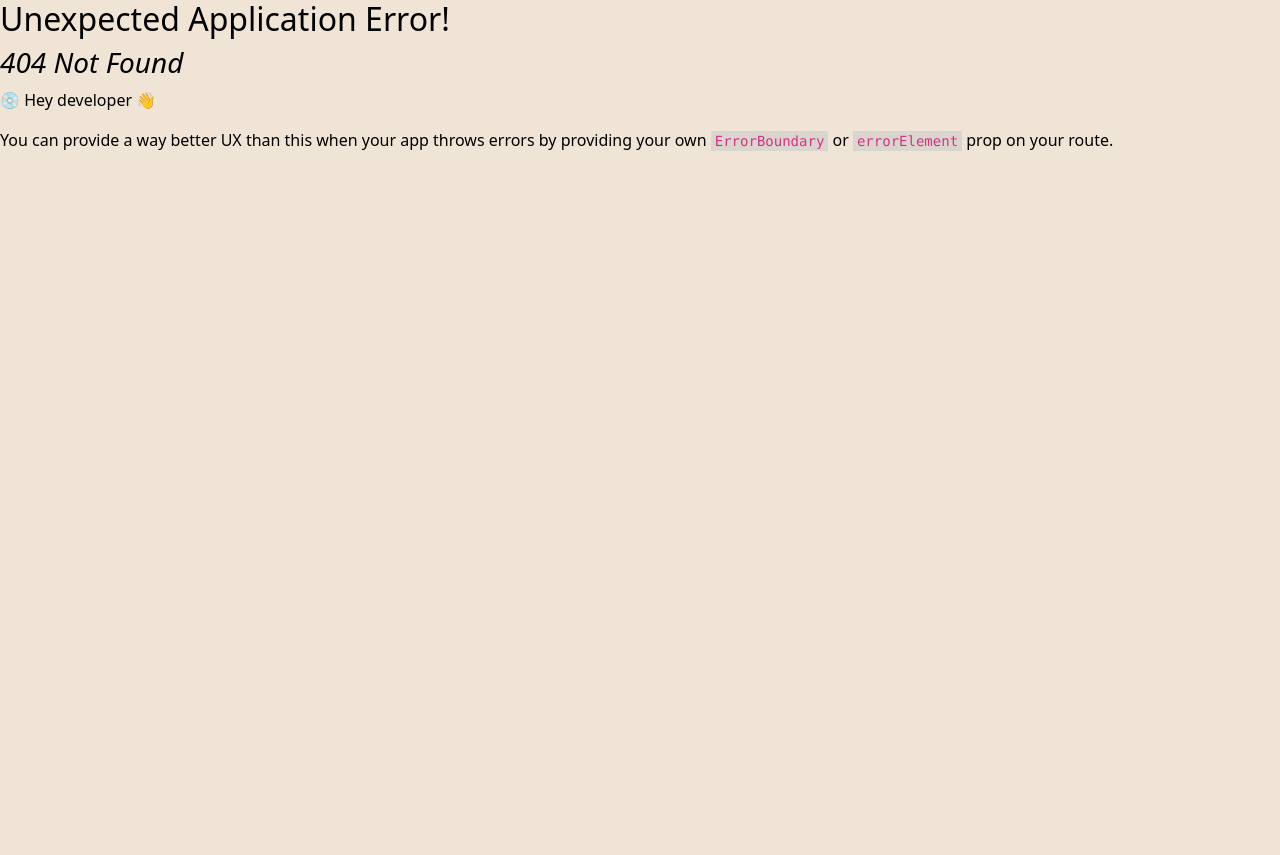
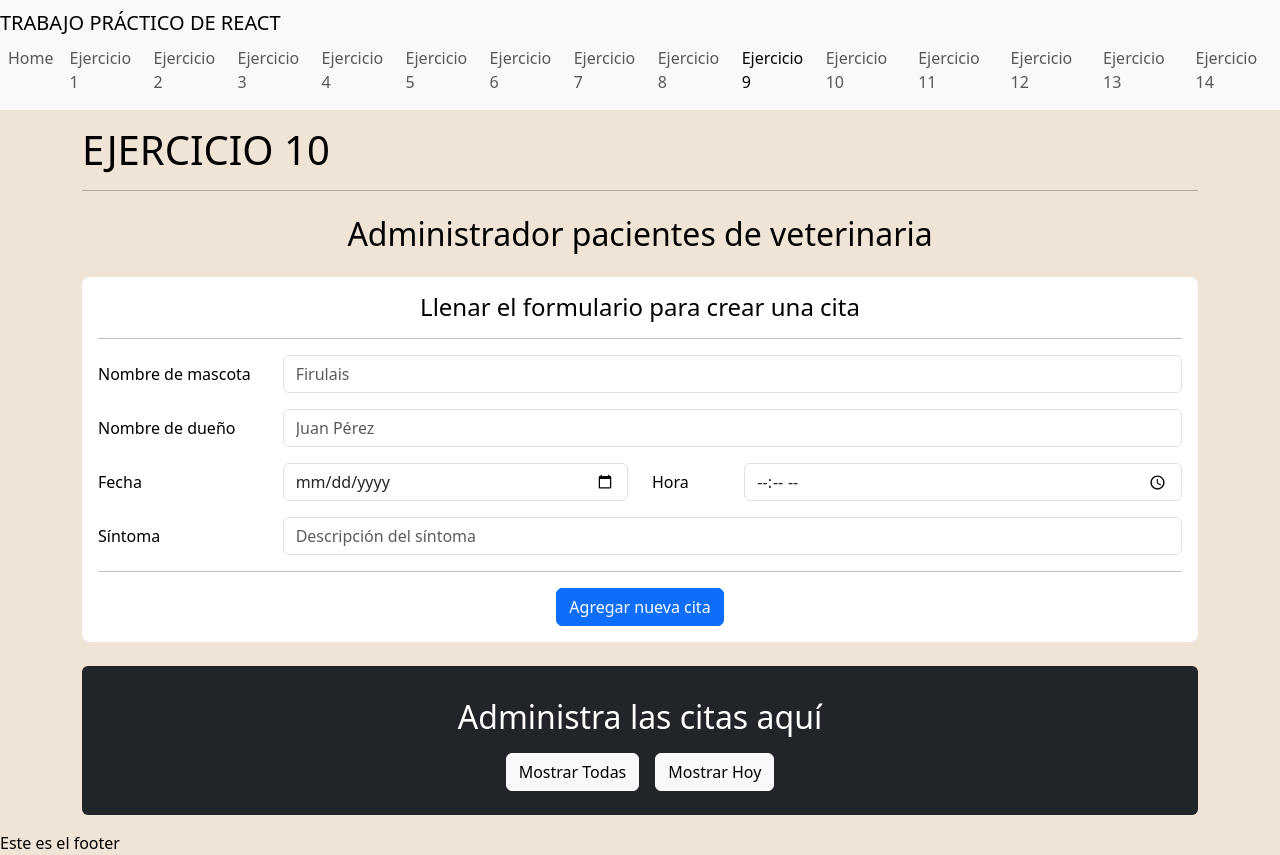
Before and after one commit to mjulietavignoli/TP-REACT, a React (Vite) app: page /ejercicio9 in a window 1280 px wide. Before the commit this address had no page. Before the commit the page ends 800 px from the top, so only its background shows below. Built offline with nearby package versions, Linux system fonts and the light colour scheme.

Commit message:
Avancé con el ejercicio 9, me falta lograr que la lógica para mostrar las citas del día de hoy sea la correcta

```diff
--- /dev/null
+++ b/src/components/ejercicio9/Cita.js
@@ -0,0 +1,9 @@
+export class Cita {
+  constructor(nombreMascota, nombreDueño, fecha, sintomas) {
+    this.codigo = window.self.crypto.randomUUID();
+    this.nombreMascota = nombreMascota;
+    this.nombreDueño = nombreDueño;
+    this.fecha = fecha;
+    this.sintomas = sintomas;
+  }
+}
--- /dev/null
+++ b/src/components/ejercicio9/Fecha.js
@@ -0,0 +1,8 @@
+export class Fecha {
+  constructor(dia, mes, anio, hora) {
+    this.dia = dia;
+    this.mes = mes;
+    this.anio = anio;
+    this.hora = hora;
+  }
+}
--- /dev/null
+++ b/src/components/ejercicio9/card/Card.jsx
@@ -0,0 +1,68 @@
+import PropTypes from 'prop-types';
+
+import Swal from 'sweetalert2';
+
+const Card = (props) => {
+  const { cita, deleteCita } = props;
+
+  const handleDelete = () => {
+    Swal.fire({
+        title: 'Atención',
+        html: `<p>Estás por eliminar la cita del animal <b>${cita.nombreMascota}</b>. Esta acción es irreversible</p>`,
+        icon: 'warning',
+        showCancelButton: true,
+        showConfirmButton: true,
+        confirmButtonText: 'Si, eliminar',
+        confirmButtonColor: 'red',
+        cancelButtonText: 'No',
+    }).then((res)=>{{
+        if(res.isConfirmed){
+            deleteCita(cita.codigo);
+            Swal.fire({
+                title: 'Cita eliminada exitosamente',
+                icon: 'success',
+                showCancelButton: false,
+                showConfirmButton: false,
+                timer: 1500,
+            })
+        }
+    }})
+  }
+
+  return (
+    <div className="col-4 mt-3">
+      <div className="card">
+        <div className="no-gutters">
+          <div className="card-header d-flex align-items-center">
+                <div className="col-2">
+                </div>
+                <div className="col-10">
+                    <p>Nombre Mascota: {cita.nombreMascota}</p>
+                    <p>Nombre Dueño: {cita.nombreDueño}</p>
+                </div>
+          </div>
+          <div className="card-body text-dark">
+            <div className="row">
+              <p>Fecha: {`${cita.fecha.dia}/${cita.fecha.mes}/${cita.fecha.anio}`}</p>
+              <p>Hora: {cita.fecha.hora}</p>
+              <p>Sintoma: {cita.sintomas}</p>
+            </div>
+          </div>
+          <div className="card-footer d-flex justify-content-end">
+            <button className="btn btn-danger" type="button" onClick={handleDelete}>
+              Borrar
+            </button>
+          </div>
+        </div>
+      </div>
+    </div>
+  );
+}
+
+
+export default Card
+
+Card.propTypes ={
+    cita: PropTypes.object.isRequired,
+    deleteCita:PropTypes.func.isRequired,
+  }
--- /dev/null
+++ b/src/components/ejercicio9/card/ContenedorCard.jsx
@@ -0,0 +1,57 @@
+import PropTypes from 'prop-types';
+import { useState } from 'react';
+
+import Card from './Card.jsx'
+
+const ContenedorCard = (props) => {
+    const { citas, setCitas } = props;
+    const [mostrarHoy, setMostrarHoy] = useState(false);
+
+    const deleteCita = (idCita) => {
+      const nuevaLista = citas.filter((c) => c.codigo !== idCita);
+      setCitas(nuevaLista);
+    };
+
+    // Fecha actual
+    const hoy = new Date();
+    const diaHoy = hoy.getDate();
+    const mesHoy = String(hoy.getMonth() + 1).padStart(2, '0');
+    const anioHoy = hoy.getFullYear();
+
+    const esHoy = (fecha) => {
+      const resultado = (
+        fecha.dia === diaHoy &&
+        fecha.mes === mesHoy &&
+        fecha.anio === anioHoy
+      );
+
+      console.log(`Comparando: ${fecha.dia}/${fecha.mes}/${fecha.anio} con ${diaHoy}/${mesHoy}/${anioHoy} -> ${resultado}`);
+
+      return resultado;
+    };
+
+    // Filtrar citas según el estado mostrarHoy
+    const citasParaMostrar = citas.filter((cita) => mostrarHoy ? esHoy(cita.fecha) : true);
+
+    return (
+      <div className='bg-dark p-3 mt-4 rounded'>
+        <h2 className='mt-3 text-center text-white'>Administra las citas aquí</h2>
+        <div className='d-flex justify-content-center'>
+          <button className='btn btn-light m-2' onClick={() => setMostrarHoy(false)}>Mostrar Todas</button>
+          <button className='btn btn-light m-2' onClick={() => setMostrarHoy(true)}>Mostrar Hoy</button>
+        </div>
+        <div className='row'>
+          {citasParaMostrar.map((cita) => (
+            <Card key={cita.codigo} cita={cita} deleteCita={deleteCita} />
+          ))}
+        </div>
+      </div>
+    );
+  };
+
+export default ContenedorCard
+
+ContenedorCard.propTypes = {
+    citas: PropTypes.array.isRequired,
+    setCitas: PropTypes.func.isRequired,
+};
--- /dev/null
+++ b/src/components/ejercicio9/formulario/Formulario.jsx
@@ -0,0 +1,151 @@
+import { useRef } from "react";
+import PropTypes from 'prop-types';
+import {
+  validateName
+} from "../../../utilities/validators.js";
+
+import {Cita} from "../Cita.js"
+import {Fecha} from '../Fecha.js'
+
+const Formulario= (props) => {
+  const {citas, setCitas}=props;
+
+  const $inputNombreMascota = useRef();
+  const $inputNombreDueño = useRef();
+  const $inputFecha = useRef();
+  const $inputHora = useRef();
+  const $inputSintoma = useRef();
+
+
+  const handleSubmit = (e) => {
+    e.preventDefault();
+    if (
+      !validateName($inputNombreMascota.current) ||
+      !validateName($inputNombreDueño.current)
+    ) {
+      return;
+    }
+
+  const nombreMascota = $inputNombreMascota.current.value;
+  const nombreDueño = $inputNombreDueño.current.value;
+  const [dia, mes, anio] = $inputFecha.current.value.split("-");
+  const hora = $inputHora.current.value;
+  const sintoma = $inputSintoma.current.value;
+
+  const nuevaFecha = new Fecha(anio, mes, dia, hora);
+
+  const nuevaCita = new Cita(nombreMascota, nombreDueño, nuevaFecha, sintoma);
+
+  const nuevaLista = [...citas, nuevaCita];
+  setCitas(nuevaLista);
+  alert('Datos enviados');
+  e.target.reset();
+  $inputNombreMascota.current.classList.remove('is-valid');
+  $inputNombreDueño.current.classList.remove('is-valid');
+  $inputSintoma.current.classList.remove('is-valid');
+  };
+
+  return (
+    <>
+    <h2 className="text-center my-4">Administrador pacientes de veterinaria</h2>
+    <form className="bg-white p-3 rounded-3" onSubmit={handleSubmit}>
+      <h4 className="text-center">Llenar el formulario para crear una cita</h4>
+      <hr />
+      <div className="row mb-3">
+            <label htmlFor="input-nombre-mascota" className="col-sm-2 col-form-label">
+            Nombre de mascota
+            </label>
+            <div className="col-sm-10">
+                <input
+                    placeholder="Firulais"
+                    type="text"
+                    id="input-nombre-mascota"
+                    className="form-control"
+                    ref={$inputNombreMascota}
+                    minLength={3}
+                    maxLength={40}
+                    required
+                />
+                <div className="invalid-feedback">
+                    <span className="badge text-bg-danger">Ingrese un nombre valido</span>
+                </div>
+            </div>
+      </div>
+      <div className="row mb-3">
+        <label htmlFor="input-nombre-dueno" className="col-sm-2 col-form-label">
+          Nombre de dueño
+        </label>
+        <div className="col-sm-10">
+          <input
+            placeholder="Juan Pérez"
+            type="text"
+            id="input-nombre-dueno"
+            className="form-control"
+            ref={$inputNombreDueño}
+            minLength={3}
+            maxLength={40}
+            required
+          />
+          <div className="invalid-feedback">
+            <span className="badge text-bg-danger">Ingrese un nombre valido</span>
+          </div>
+        </div>
+      </div>
+      <div className="row mb-3">
+            <label htmlFor="input-fecha" className="col-sm-2 col-form-label">
+            Fecha
+            </label>
+            <div className="col-sm-4">
+                <input
+                    type="date"
+                    id="input-fecha"
+                    className="form-control"
+                    ref={$inputFecha}
+                    required
+                />
+            </div>
+            <label htmlFor="input-hora" className="col-sm-1 col-form-label">
+            Hora
+            </label>
+            <div className="col-sm-5">
+            <input
+                type="time"
+                id="input-hora"
+                className="form-control"
+                ref={$inputHora}
+                required
+            />
+            </div>
+        </div>
+      <div className="row mb-3">
+        <label htmlFor="input-sintoma" className="col-sm-2 col-form-label">
+          Síntoma
+        </label>
+        <div className="col-sm-10">
+          <input
+            placeholder="Descripción del síntoma"
+            type="text"
+            id="input-sintoma"
+            className="form-control"
+            ref={$inputSintoma}
+            required
+          />
+        </div>
+      </div>
+      <hr />
+      <div className="text-center mt-3">
+        <button className="btn btn-primary" type="submit">
+          Agregar nueva cita
+        </button>
+      </div>
+    </form>
+    </>
+  );
+};
+
+export default Formulario;
+
+Formulario.propTypes ={
+  citas: PropTypes.array.isRequired,
+  setCitas: PropTypes.func.isRequired,
+}
--- a/src/constants/routes.jsx
+++ b/src/constants/routes.jsx
@@ -9,6 +9,7 @@ import Ejercicio5View from '../views/Ejercicio5View.jsx';
 import Ejercicio6View from '../views/Ejercicio6View.jsx';
 import Ejercicio7View from '../views/Ejercicio7View.jsx';
 import Ejercicio8View from '../views/Ejercicio8View.jsx';
+import Ejercicio9View from '../views/Ejercicio9View.jsx';
 import Ejercicio10View from '../views/Ejercicio10View.jsx';
 
 export const router = createBrowserRouter([
@@ -50,6 +51,10 @@ export const router = createBrowserRouter([
         element: <Ejercicio8View />,
       },
       {
+        path: 'ejercicio9',
+        element: <Ejercicio9View />,
+      },
+      {
         path: 'ejercicio10',
         element: <Ejercicio10View />,
       },
--- /dev/null
+++ b/src/views/Ejercicio9View.jsx
@@ -0,0 +1,25 @@
+import { useEffect, useState } from 'react';
+
+import Formulario from '../components/ejercicio9/formulario/Formulario';
+import ContenedorCard from '../components/ejercicio9/card/ContenedorCard';
+
+const citasLS = JSON.parse(localStorage.getItem('citas')) || [];
+
+const Ejercicio9View = () => {
+  const [citas, setCitas] = useState(citasLS);
+
+  useEffect(()=>{
+    localStorage.setItem('citas', JSON.stringify(citas));
+  }, [citas]);
+
+  return (
+    <>
+    <h1>EJERCICIO 10</h1>
+    <hr />
+    <Formulario citas={citas} setCitas={setCitas}/>
+    <ContenedorCard citas={citas} setCitas={setCitas}/>
+    </>
+  )
+}
+
+export default Ejercicio9View
```
